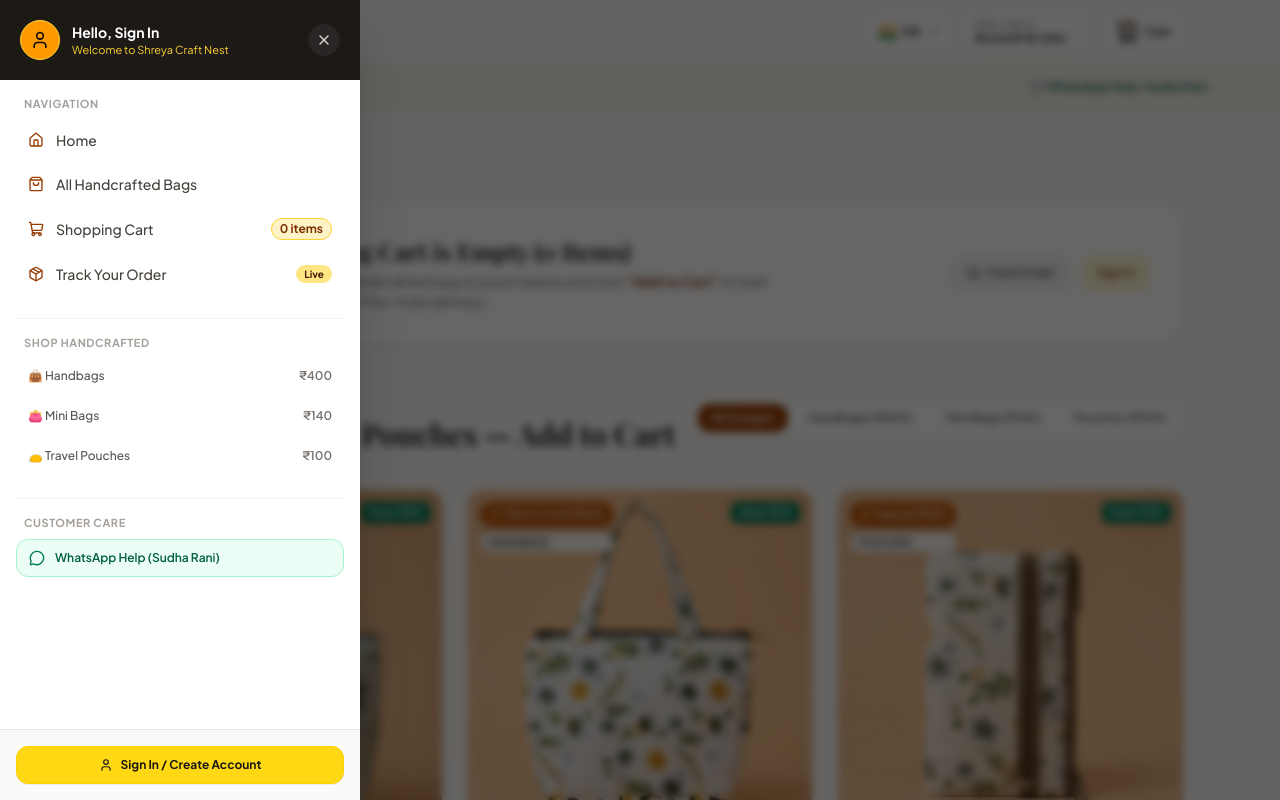
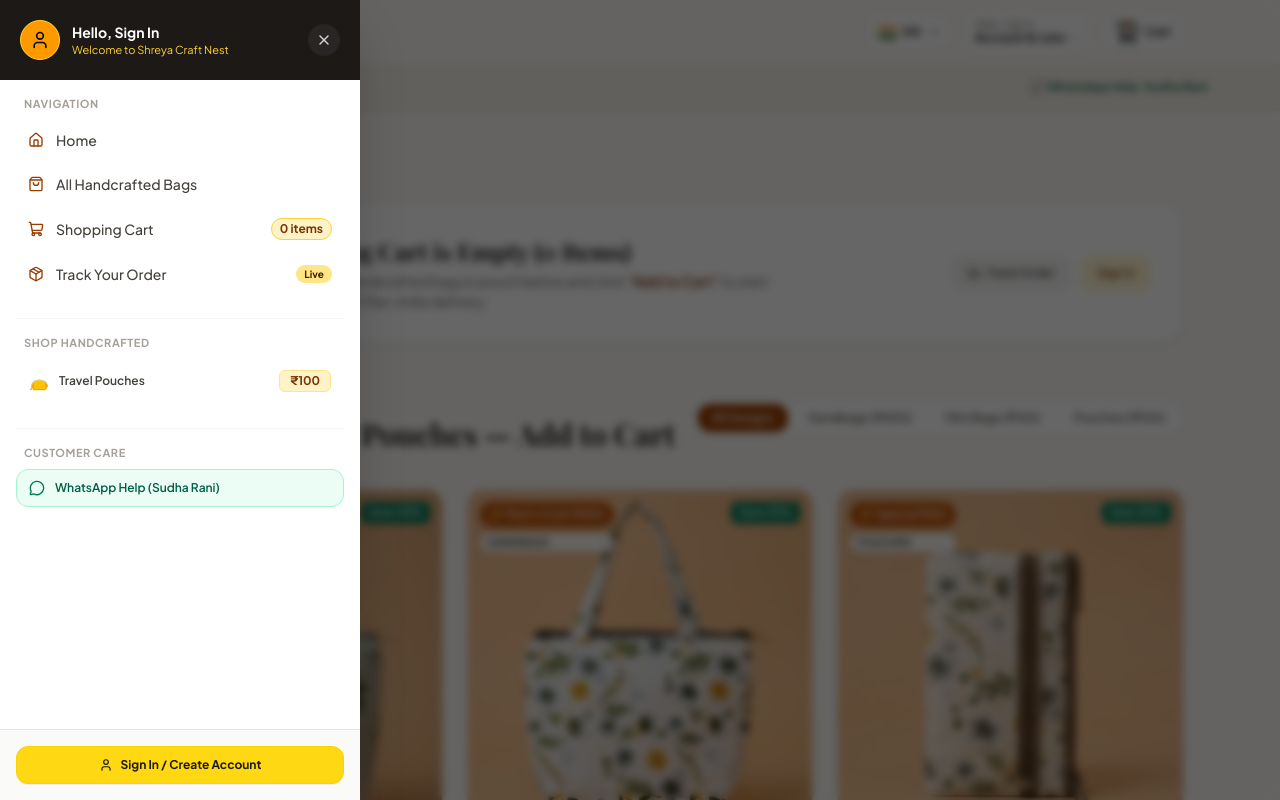
Before and after one commit to shreyasmaheethrouthu2079-svg/shreya-craft-nest, a Next.js app: page /cart in a window 1280 px wide. Both pictures are taken after a click on the button "All Menu". Shown: the top 800 px of the page. Built offline with nearby package versions, Linux system fonts and the light colour scheme; a web font is replaced by a local one.

Commit message:
Keep only Travel Pouches in Shop Handcrafted and make category filtering work seamlessly

```diff
--- a/src/components/Navbar.tsx
+++ b/src/components/Navbar.tsx
@@ -53,6 +53,21 @@ export function Navbar() {
 
   const langContainerRef = useRef<HTMLDivElement>(null);
   const accountContainerRef = useRef<HTMLDivElement>(null);
+
+  const selectCategoryAndScroll = (category: string) => {
+    setIsSideMenuOpen(false);
+    if (typeof window !== "undefined") {
+      window.dispatchEvent(new CustomEvent("filter-category", { detail: category }));
+      if (window.location.pathname === "/") {
+        setTimeout(() => {
+          const el = document.getElementById("catalog");
+          if (el) {
+            el.scrollIntoView({ behavior: "smooth" });
+          }
+        }, 50);
+      }
+    }
+  };
 
   // Close dropdowns on outside click
   useEffect(() => {
@@ -460,14 +475,8 @@ export function Navbar() {
 
                 {/* All Bags */}
                 <Link
-                  href="/#catalog"
-                  onClick={() => {
-                    setIsSideMenuOpen(false);
-                    if (window.location.pathname === "/") {
-                      const el = document.getElementById("catalog");
-                      if (el) el.scrollIntoView({ behavior: "smooth" });
-                    }
-                  }}
+                  href="/?category=All#catalog"
+                  onClick={() => selectCategoryAndScroll("All")}
                   className="flex items-center gap-3 px-3 py-2.5 rounded-xl text-stone-700 hover:text-stone-900 hover:bg-stone-100 font-medium transition-colors"
                 >
                   <ShoppingBag className="w-4 h-4 text-amber-800" />
@@ -509,35 +518,24 @@ export function Navbar() {
               </div>
             </div>
 
-            {/* Shop by Department */}
+            {/* Shop by Department (Keep only Travel Pouches per user instruction) */}
             <div className="border-t border-stone-100 pt-4">
               <h3 className="text-[11px] font-bold text-stone-400 uppercase tracking-wider mb-2 px-2">
                 Shop Handcrafted
               </h3>
               <div className="space-y-1">
                 <Link
-                  href="/#catalog"
-                  onClick={() => setIsSideMenuOpen(false)}
-                  className="flex items-center justify-between px-3 py-2.5 rounded-xl text-stone-600 hover:text-stone-900 hover:bg-stone-50 text-xs font-medium"
+                  href="/?category=Pouches#catalog"
+                  onClick={() => selectCategoryAndScroll("Pouches")}
+                  className="flex items-center justify-between px-3 py-2.5 rounded-xl text-stone-700 hover:text-stone-900 hover:bg-amber-50/80 text-xs font-semibold transition-colors group cursor-pointer border border-transparent hover:border-amber-200"
                 >
-                  <span>👜 Handbags</span>
-                  <span className="text-stone-500 font-semibold">₹400</span>
-                </Link>
-                <Link
-                  href="/#catalog"
-                  onClick={() => setIsSideMenuOpen(false)}
-                  className="flex items-center justify-between px-3 py-2.5 rounded-xl text-stone-600 hover:text-stone-900 hover:bg-stone-50 text-xs font-medium"
-                >
-                  <span>👛 Mini Bags</span>
-                  <span className="text-stone-500 font-semibold">₹140</span>
-                </Link>
-                <Link
-                  href="/#catalog"
-                  onClick={() => setIsSideMenuOpen(false)}
-                  className="flex items-center justify-between px-3 py-2.5 rounded-xl text-stone-600 hover:text-stone-900 hover:bg-stone-50 text-xs font-medium"
-                >
-                  <span>👝 Travel Pouches</span>
-                  <span className="text-stone-500 font-semibold">₹100</span>
+                  <div className="flex items-center gap-2.5">
+                    <span className="text-base">👝</span>
+                    <span>Travel Pouches</span>
+                  </div>
+                  <span className="text-amber-900 font-bold bg-amber-100 px-2.5 py-0.5 rounded-md border border-amber-200">
+                    ₹100
+                  </span>
                 </Link>
               </div>
             </div>
--- a/src/components/ProductCatalog.tsx
+++ b/src/components/ProductCatalog.tsx
@@ -1,6 +1,6 @@
 "use client";
 
-import { useState, useMemo } from "react";
+import { useState, useMemo, useEffect } from "react";
 import { useSearchParams, useRouter } from "next/navigation";
 import { PRODUCTS, CATEGORIES, CategoryType } from "@/data/products";
 import { ProductCard } from "@/components/ProductCard";
@@ -11,8 +11,50 @@ export function ProductCatalog() {
   const searchParams = useSearchParams();
   const router = useRouter();
   const querySearch = searchParams.get("search") || "";
+  const queryCat = searchParams.get("category");
 
-  const [selectedCategory, setSelectedCategory] = useState<CategoryType>("All");
+  const [selectedCategory, setSelectedCategory] = useState<CategoryType>(() => {
+    if (queryCat && (CATEGORIES as readonly string[]).includes(queryCat)) {
+      return queryCat as CategoryType;
+    }
+    return "All";
+  });
+
+  // Sync category when URL search parameter changes
+  useEffect(() => {
+    const cat = searchParams.get("category");
+    if (cat && (CATEGORIES as readonly string[]).includes(cat)) {
+      setSelectedCategory(cat as CategoryType);
+    } else if (!cat) {
+      setSelectedCategory("All");
+    }
+  }, [searchParams]);
+
+  // Listen to instant custom event from navbar/menu drawer
+  useEffect(() => {
+    const handleCategoryEvent = (e: CustomEvent<string>) => {
+      const cat = e.detail;
+      if (cat && (CATEGORIES as readonly string[]).includes(cat)) {
+        setSelectedCategory(cat as CategoryType);
+      }
+    };
+    window.addEventListener("filter-category" as any, handleCategoryEvent);
+    return () => {
+      window.removeEventListener("filter-category" as any, handleCategoryEvent);
+    };
+  }, []);
+
+  const handleSelectCategory = (category: CategoryType) => {
+    setSelectedCategory(category);
+    const params = new URLSearchParams(searchParams.toString());
+    if (category === "All") {
+      params.delete("category");
+    } else {
+      params.set("category", category);
+    }
+    const qs = params.toString();
+    router.replace(qs ? `/?${qs}#catalog` : "/#catalog", { scroll: false });
+  };
 
   const filteredProducts = useMemo(() => {
     return PRODUCTS.filter((p) => {
@@ -105,7 +147,7 @@ export function ProductCatalog() {
           return (
             <button
               key={category}
-              onClick={() => setSelectedCategory(category)}
+              onClick={() => handleSelectCategory(category)}
               className={`whitespace-nowrap px-4 py-2 rounded-full text-xs sm:text-sm font-semibold transition-all cursor-pointer ${
                 isActive
                   ? "bg-amber-800 text-white shadow-md shadow-amber-800/20"
```
